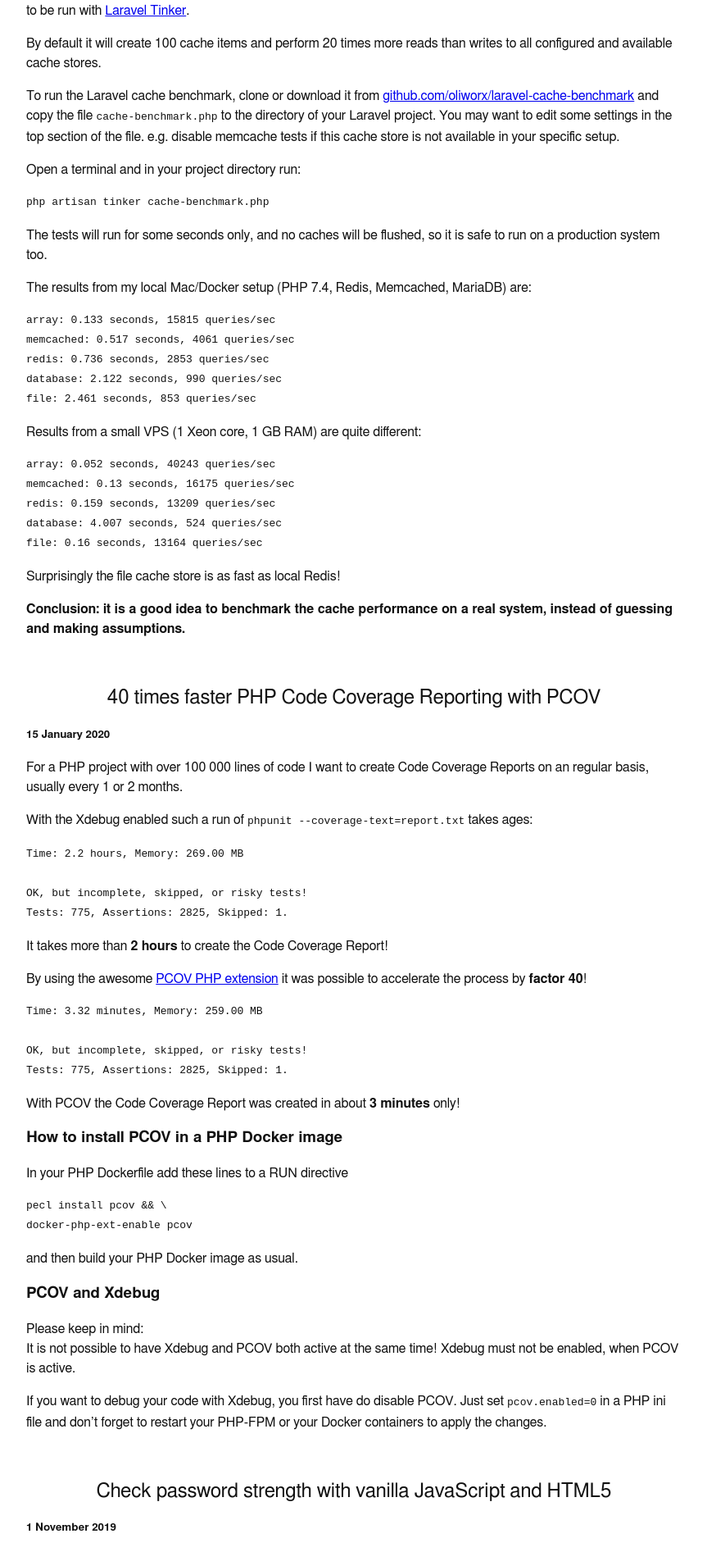
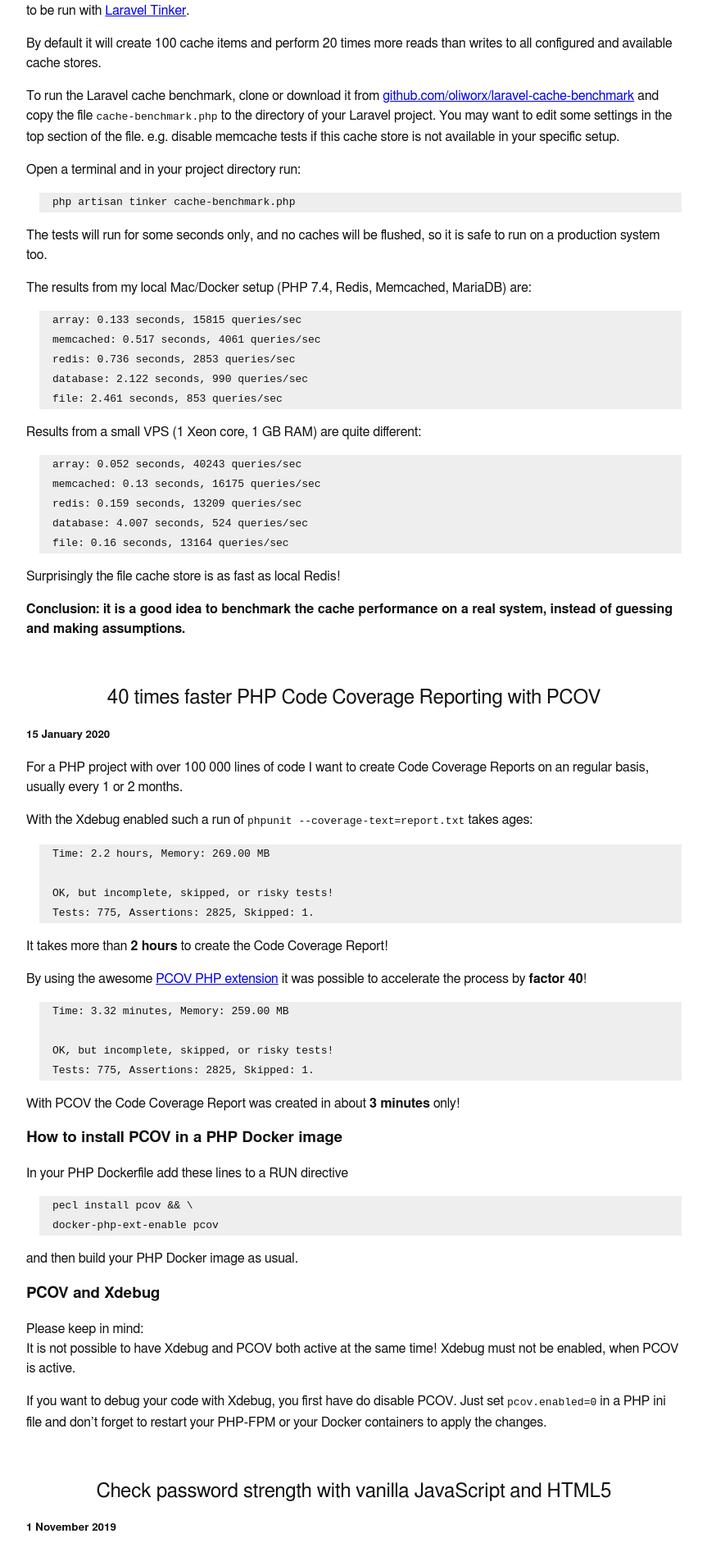
Before and after one commit to oliworx/oliworx.github.com, a Jekyll site: the page built from blog.md, in a window 1280 px wide. Shown: the part 397-2290 px from the top of the page at 82% size, without its empty margins (208-1071 px from the left). Built offline with Jekyll 4.4.1, drawn with Linux system fonts in a browser that asks for light colours.

Commit message:
Grey background for code blocks in blog pages

```diff
--- a/_includes/blog-header.html
+++ b/_includes/blog-header.html
@@ -4,5 +4,10 @@
 </header>
 
 <style>
+    div.highlight {
+        background-color: #eee;
+        margin-left: 1em;
+        padding-left: 1em;
+    }
     {% include borland.min.css %}
 </style>
```
